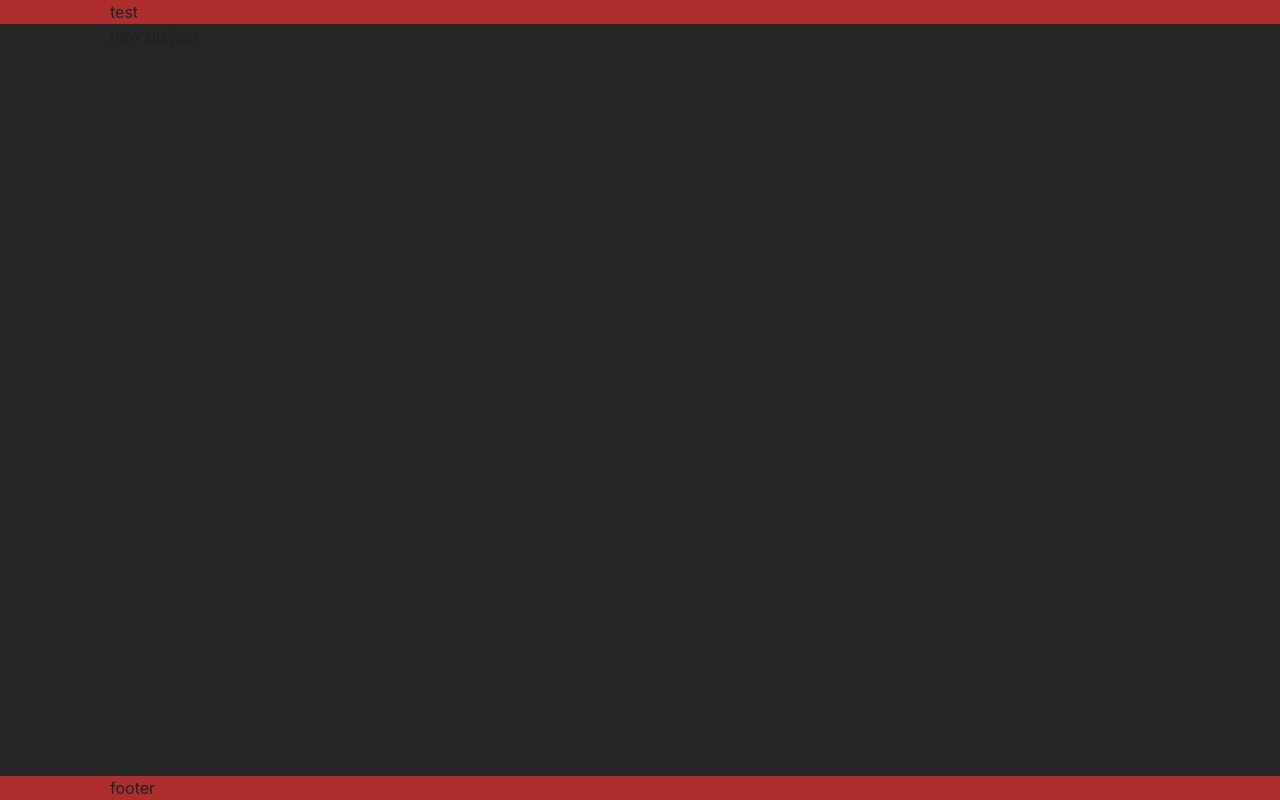
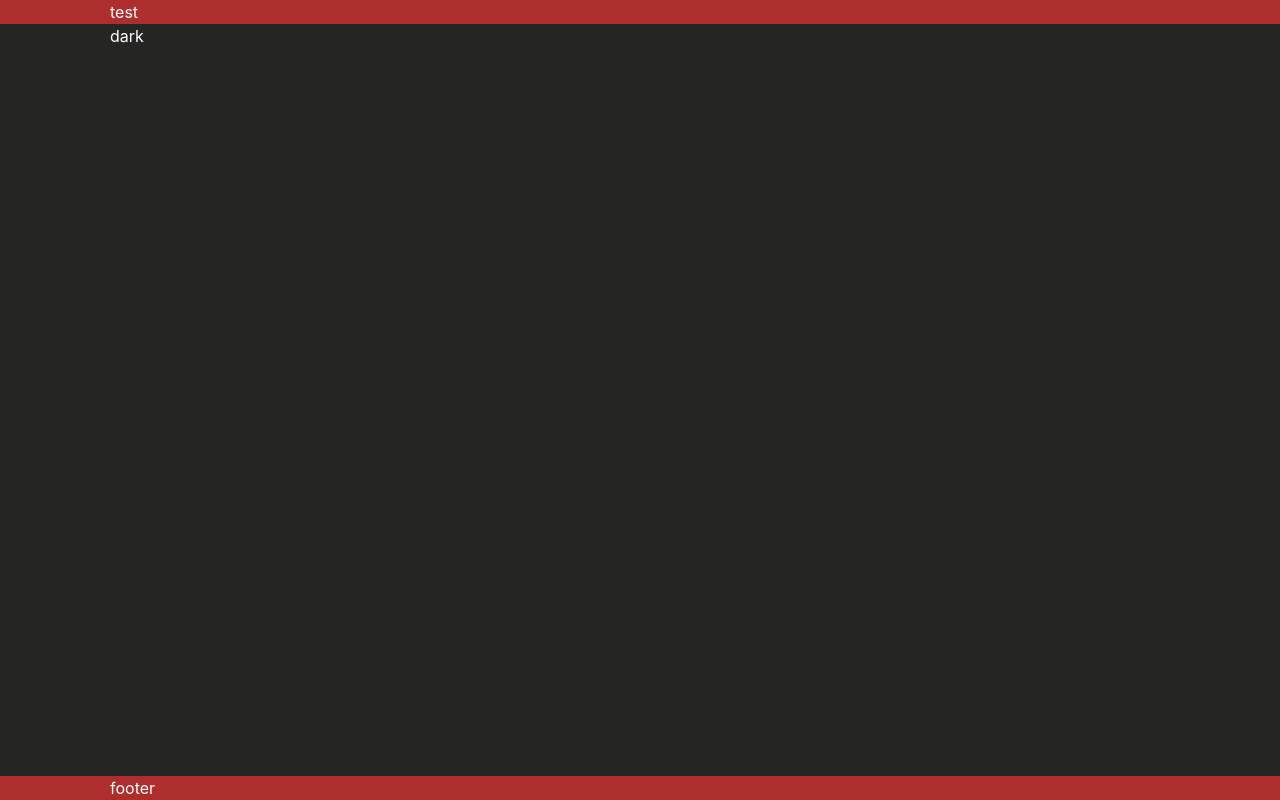
Before and after one commit to WuksGG/League-Boards-Archive, a Next.js app in the folder boards-app/: page / in a window 1280 px wide. Built offline with nearby package versions, Linux system fonts and the light colour scheme.

Commit message:
set initial style

```diff
--- a/boards-app/contexts/Chakra.tsx
+++ b/boards-app/contexts/Chakra.tsx
@@ -4,16 +4,12 @@
   cookieStorageManager,
   localStorageManager,
   extendTheme,
+  ThemeConfig,
+  DarkMode,
 } from '@chakra-ui/react';
 import { mode } from '@chakra-ui/theme-tools';
 
-export function Chakra({ cookies, children }: { cookies: string, children: ReactFragment }) {
-  const colorModeManager =
-    typeof cookies === 'string'
-      ? cookieStorageManager(cookies)
-      : localStorageManager;
-
-  const theme = extendTheme({
+const config = {
   initialColorMode: 'dark',
   useSystemColorMode: false,
   styles: {
@@ -23,6 +19,7 @@
     }) => ({
       'body': {
         bg: mode('light.900', 'dark.900')(props),
+        color: '#fff',
       },
     }),
   },
@@ -50,7 +47,15 @@
       900: "#f4f2ef",
     },
   },
-  });
+};
+
+export const theme = extendTheme(config);
+
+export function Chakra({ cookies, children }: { cookies: string, children: ReactFragment }) {
+  const colorModeManager =
+    typeof cookies === 'string'
+      ? cookieStorageManager(cookies)
+      : localStorageManager;
 
   return (
     <ChakraProvider
@@ -58,7 +63,9 @@
       theme={theme}
       colorModeManager={colorModeManager}
     >
+      <DarkMode>
         {children}
+      </DarkMode>
     </ChakraProvider>
   );
 }
--- /dev/null
+++ b/boards-app/pages/_document.tsx
@@ -0,0 +1,19 @@
+import { ColorModeScript } from '@chakra-ui/react'
+import NextDocument, { Html, Head, Main, NextScript } from 'next/document'
+import { theme } from '../contexts/Chakra'
+
+export default class Document extends NextDocument {
+  render() {
+    return (
+      <Html lang='en'>
+        <Head />
+        <body>
+          {/* 👇 Here's the script */}
+          <ColorModeScript initialColorMode={theme.config.initialColorMode} />
+          <Main />
+          <NextScript />
+        </body>
+      </Html>
+    )
+  }
+}
--- a/boards-app/pages/index.tsx
+++ b/boards-app/pages/index.tsx
@@ -2,11 +2,13 @@
 import Head from 'next/head'
 import Image from 'next/image'
 import styles from '../styles/Home.module.css'
+import { useColorMode } from '@chakra-ui/react';
 
 const Home: NextPage = () => {
+  const { colorMode } = useColorMode();
   return (
-    <div>new project</div>
+    <div>{colorMode}</div>
   )
 }
 
-export default Home
+export default Home;
```
Lines whose indentation alone changed are shown as unchanged.
